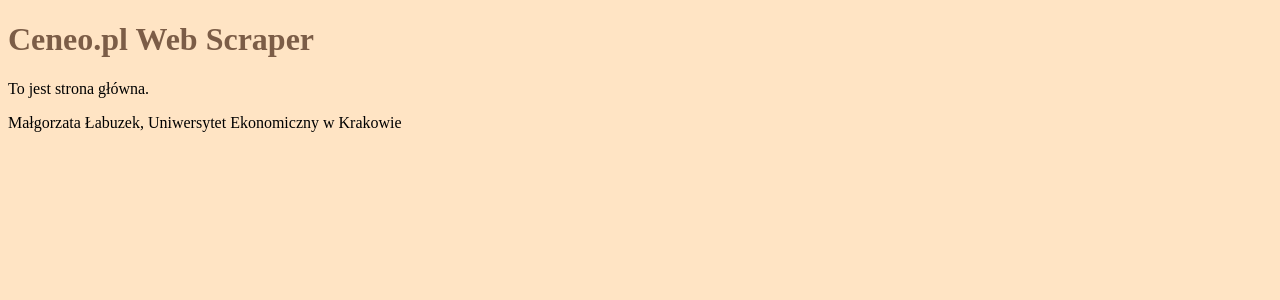
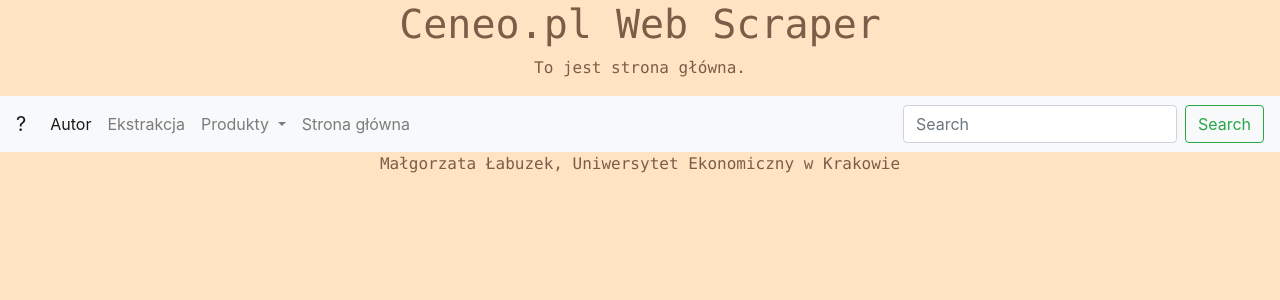
Before and after one commit to mallab20/CeneoWebScraperML, a Flask app: page / in a window 1280 px wide. Shown: the top 300 px of the page. Run offline with Flask 3, Linux system fonts and the light colour scheme.

Commit message:
2024-13-05 ML

```diff
--- a/app/routes.py
+++ b/app/routes.py
@@ -1,13 +1,30 @@
 from app import app
-
-from flask import render_template
+from flask import render_template, request, redirect, url_for
+from bs4 import BeautifulSoup
+import requests
 
 @app.route('/')
 def index():
     return render_template("index.html.jinja")
 
-@app.route('/extract')
+@app.route('/extract', methods=['POST', 'GET'])
 def extract():
+    if request.method == 'POST':
+        product_id = request.form.get('product_id')
+        url = f"https://www.ceneo.pl/{product_id}"
+        response = requests.get(url)
+        if response.status_code == requests.codes['ok']:
+            page_dom = BeautifulSoup(response.text, "html.parser")
+            try:
+                opinions_count = page_dom.select_one("a.product-review__link > span").get_text().strip()
+            except AttributeError:
+                opinions_count = 0
+            if opinions_count:
+                return redirect(url_for('product', product_id=product_id))
+            error = "Brak opinii dla produktu o podanym id."
+            return render_template("extract.html.jinja", error=error)
+        error = "Produkt o podanym id nie istnieje."
+        return render_template("extract.html.jinja", error=error)
     return render_template("extract.html.jinja")
 
 @app.route('/products')
--- a/app/static/style.css
+++ b/app/static/style.css
@@ -1,6 +1,16 @@
 h1{
-    color:rgb(124, 93, 71)
+    color:rgb(124, 93, 71);
+    text-align: center;
+    font-family: "Lucida Console", "Courier New", monospace;
+}
+p{
+    color:rgb(124, 93, 71);
+    text-align: center;
+    font-family: "Lucida Console", "Courier New", monospace;
 }
 body{
     background-color: bisque;
 }
+header{
+    font-family: "Lucida Console", "Courier New", monospace;
+}
--- a/app/templates/base.html.jinja
+++ b/app/templates/base.html.jinja
@@ -3,6 +3,7 @@
 <head>
     <meta charset="UTF-8">
     <meta name="viewport" content="width=device-width, initial-scale=1.0">
+    <link rel="stylesheet" href="https://cdn.jsdelivr.net/npm/bootstrap@4.4.1/dist/css/bootstrap.min.css" integrity="sha384-Vkoo8x4CGsO3+Hhxv8T/Q5PaXtkKtu6ug5TOeNV6gBiFeWPGFN9MuhOf23Q9Ifjh" crossorigin="anonymous">
     <link rel="stylesheet" href="{{url_for('static', filename ='style.css')}}">
     <title>Ceneo.pl Web Scraper</title>
 </head>
@@ -14,6 +15,43 @@
         {% block content %}
             <p>To jest plik bazowy.</p>
         {% endblock %}
+
+        <nav class="navbar navbar-expand-lg navbar-light bg-light">
+            <a class="navbar-brand" href="#">?</a>
+            <button class="navbar-toggler" type="button" data-toggle="collapse" data-target="#navbarSupportedContent" aria-controls="navbarSupportedContent" aria-expanded="false" aria-label="Toggle navigation">
+                <span class="navbar-toggler-icon"></span>
+            </button>
+
+            <div class="collapse navbar-collapse" id="navbarSupportedContent">
+                <ul class="navbar-nav mr-auto">
+                <li class="nav-item active">
+                    <a class="nav-link" href="{{url_for('author')}}">Autor <span class="sr-only">(current)</span></a>
+                </li>
+                <li class="nav-item">
+                    <a class="nav-link" href="{{url_for('extract')}}">Ekstrakcja</a>
+                </li>
+                <li class="nav-item dropdown">
+                    <a class="nav-link dropdown-toggle" href="{{url_for('products')}}" id="navbarDropdown" role="button" data-toggle="dropdown" aria-haspopup="true" aria-expanded="false">
+                    Produkty
+                    </a>
+                    <div class="dropdown-menu" aria-labelledby="navbarDropdown">
+                    <a class="dropdown-item" href="#">Action</a>
+                    <a class="dropdown-item" href="#">Another action</a>
+                    <div class="dropdown-divider"></div>
+                    <a class="dropdown-item" href="#">Something else here</a>
+                    </div>
+                </li>
+                <li class="nav-item">
+                    <a class="nav-link" href="{{url_for('index')}}">Strona główna</a>
+                </li>
+                </ul>
+                <form class="form-inline my-2 my-lg-0">
+                <input class="form-control mr-sm-2" type="search" placeholder="Search" aria-label="Search">
+                <button class="btn btn-outline-success my-2 my-sm-0" type="submit">Search</button>
+                </form>
+            </div>
+        </nav>
+
     </section>
     <footer>
         <p>Małgorzata Łabuzek, Uniwersytet Ekonomiczny w Krakowie</p>
```
Also changed, not shown: app/templates/extract.html.jinja (+23 -1 lines), requirements.txt (+18 -10 lines).
